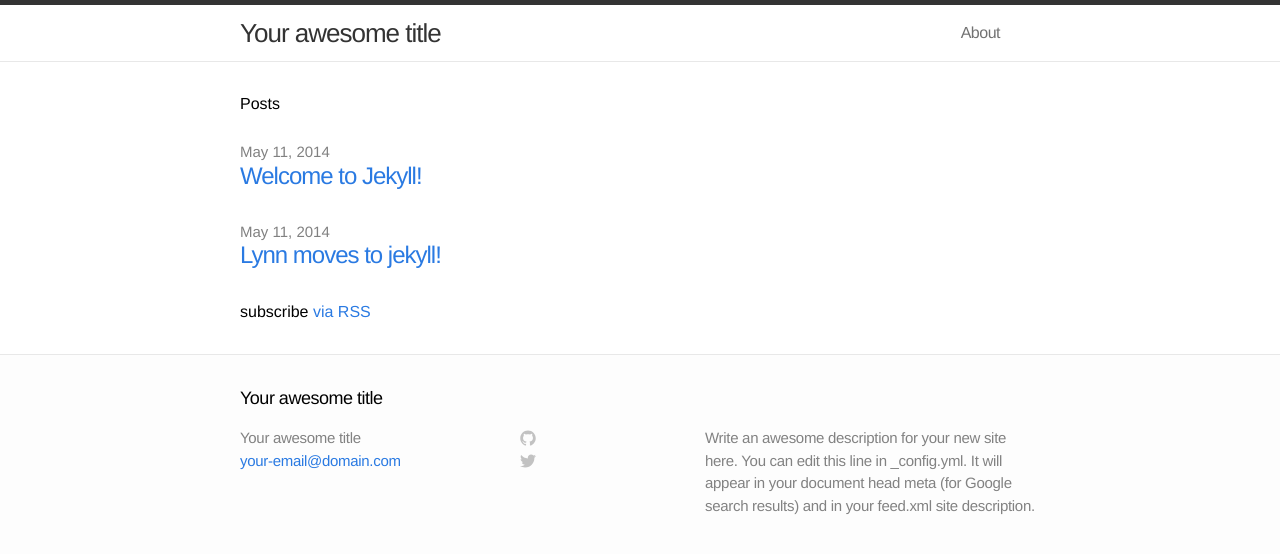
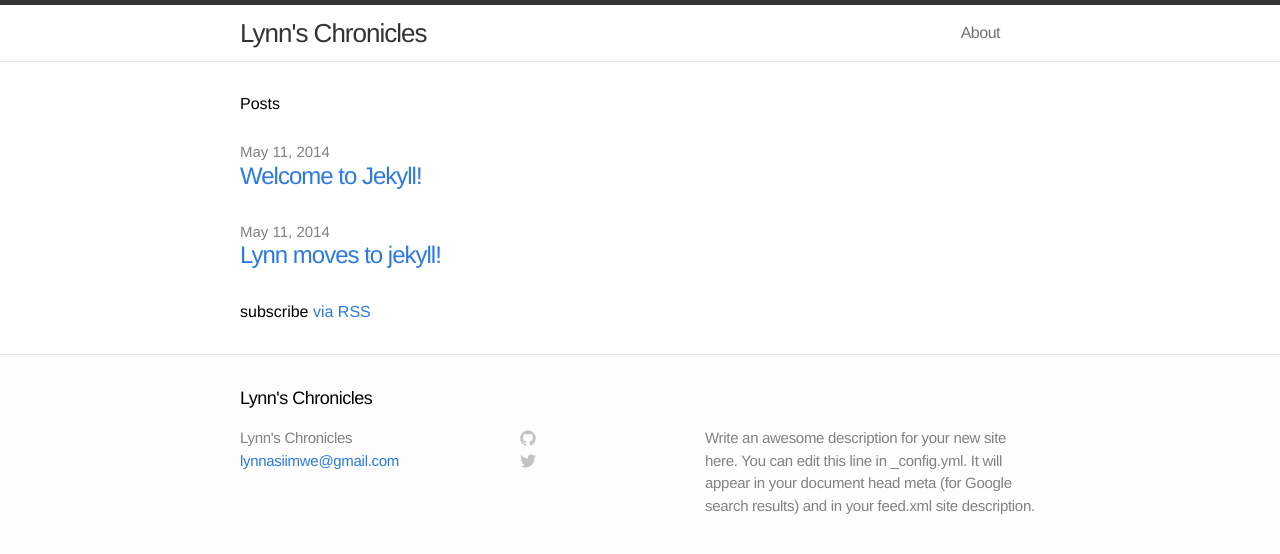
Before and after one commit to godanaemiru/lynnug.github.io, a Jekyll site: the page built from index.html, in a window 1280 px wide. Shown: the top 554 px of the page. Built offline with Jekyll 4.4.1, drawn with Linux system fonts in a browser that asks for light colours.

Commit message:
intial commit2

```diff
--- a/_config.yml
+++ b/_config.yml
@@ -1,6 +1,6 @@
 # Site settings
-title: Your awesome title
-email: your-email@domain.com
+title: Lynn's Chronicles
+email: lynnasiimwe@gmail.com
 description: "Write an awesome description for your new site here. You can edit this line in _config.yml. It will appear in your document head meta (for Google search results) and in your feed.xml site description."
 baseurl: ""
 url: "http://yourdomain.com"
```
Also changed, not shown: 2 other files.
